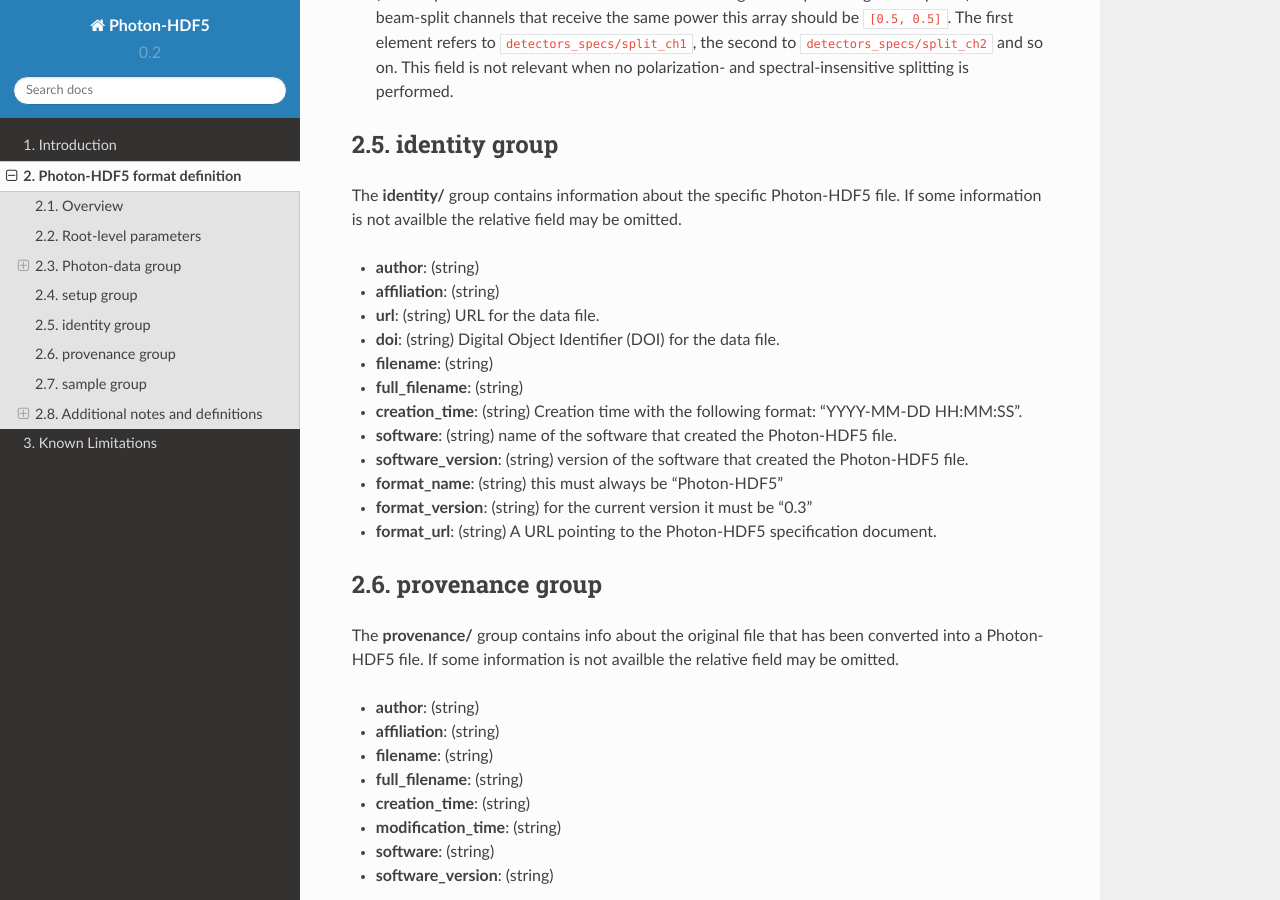
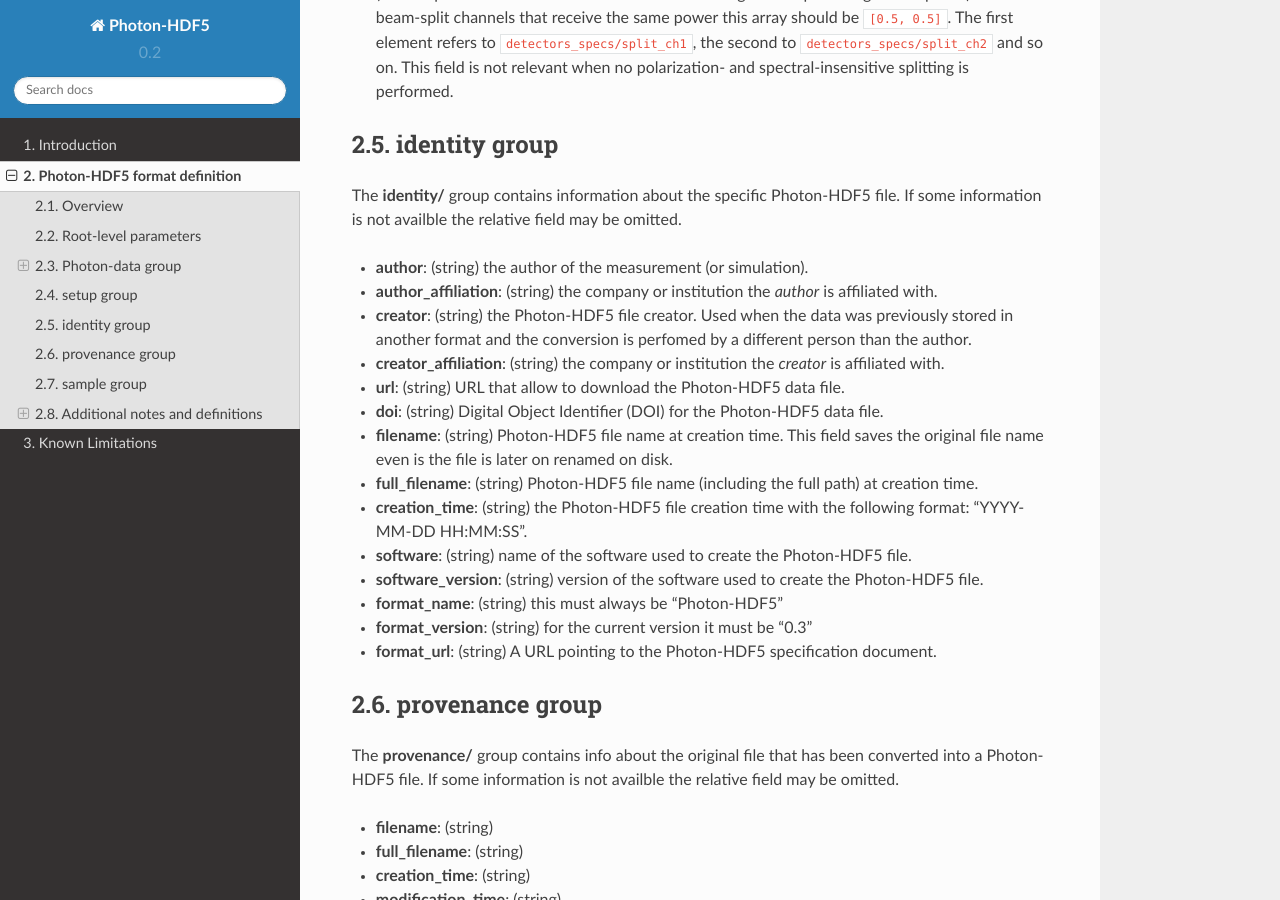
Before and after one commit to Photon-HDF5/photon-hdf5, a Sphinx documentation site: the page built from docs/phdata.rst, in a window 1280 px wide and 900 px high, scrolled down 5745 px. Built offline with Sphinx 7.4.7 and the Read the Docs theme 2.0.0, drawn with Linux system fonts in a browser that asks for light colours.

Commit message:
Add new fields in identity and remove author from provenance

```diff
--- a/docs/phdata.rst
+++ b/docs/phdata.rst
@@ -309,19 +309,31 @@ identity group
 The **identity/** group contains information about the specific Photon-HDF5
 file. If some information is not availble the relative field may be omitted.
 
-- **author**: (string)
-- **affiliation**: (string)
-- **url**: (string) URL for the data file.
-- **doi**: (string) Digital Object Identifier (DOI) for the data file.
+- **author**: (string) the author of the measurement (or simulation).
+- **author_affiliation**: (string) the company or institution the *author*
+  is affiliated with.
 
-- **filename**: (string)
-- **full_filename**: (string)
-- **creation_time**: (string) Creation time with the following format:
-  "YYYY-MM-DD HH:MM:SS".
-- **software**: (string) name of the software that created the
-  Photon-HDF5 file.
-- **software_version**: (string) version of the software that created
+- **creator**: (string) the Photon-HDF5 file creator. Used when the data
+  was previously stored in another format and the conversion is perfomed by
+  a different person than the author.
+- **creator_affiliation**: (string) the company or institution the *creator*
+  is affiliated with.
+
+- **url**: (string) URL that allow to download the Photon-HDF5 data file.
+- **doi**: (string) Digital Object Identifier (DOI) for the Photon-HDF5
+  data file.
+
+- **filename**: (string) Photon-HDF5 file name at creation time. This field
+  saves the original file name even is the file is later on renamed on disk.
+- **full_filename**: (string) Photon-HDF5 file name (including the full path)
+  at creation time.
+- **creation_time**: (string) the Photon-HDF5 file creation time with
+  the following format: "YYYY-MM-DD HH:MM:SS".
+- **software**: (string) name of the software used to create
   the Photon-HDF5 file.
+- **software_version**: (string) version of the software used to create
+  the Photon-HDF5 file.
+
 - **format_name**: (string) this must always be "Photon-HDF5"
 - **format_version**: (string) for the current version it  must be "0.3"
 - **format_url**: (string) A URL pointing to the Photon-HDF5 specification
```
Also changed, not shown: other parts of docs/phdata.rst (+0 -3 lines).
